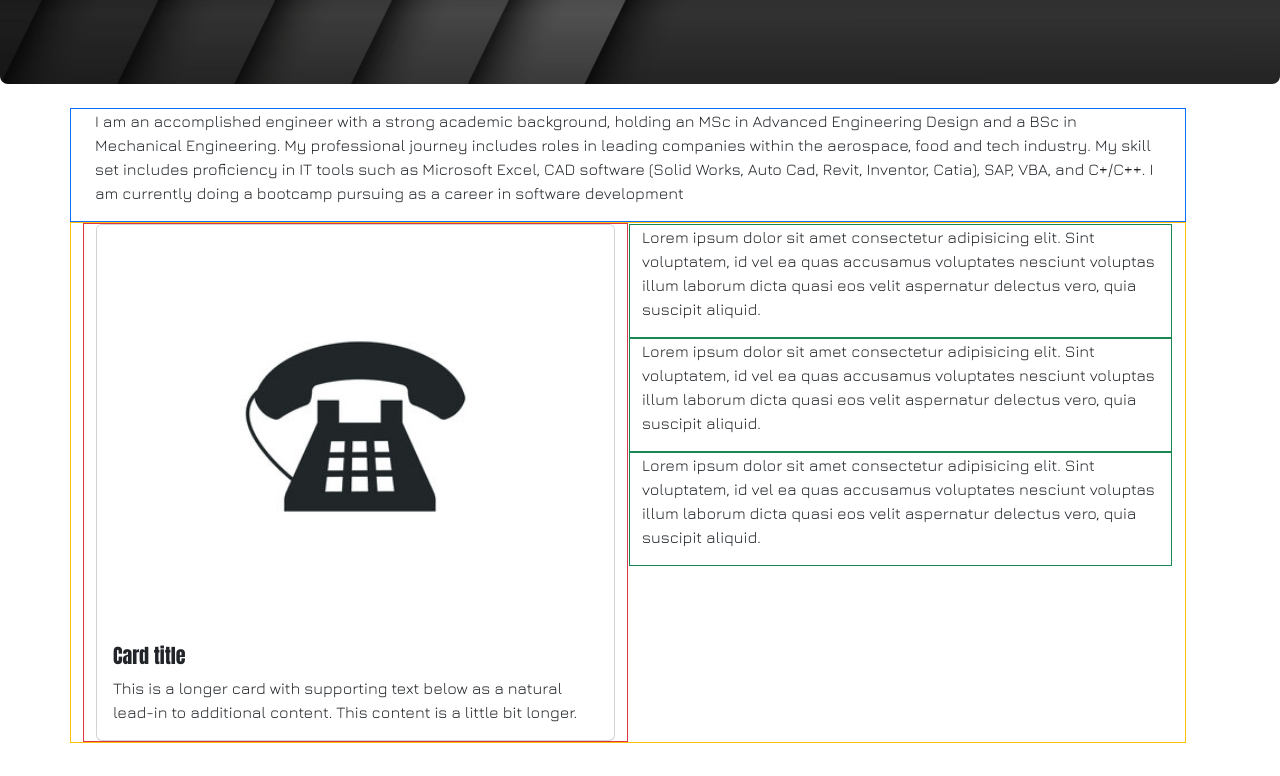
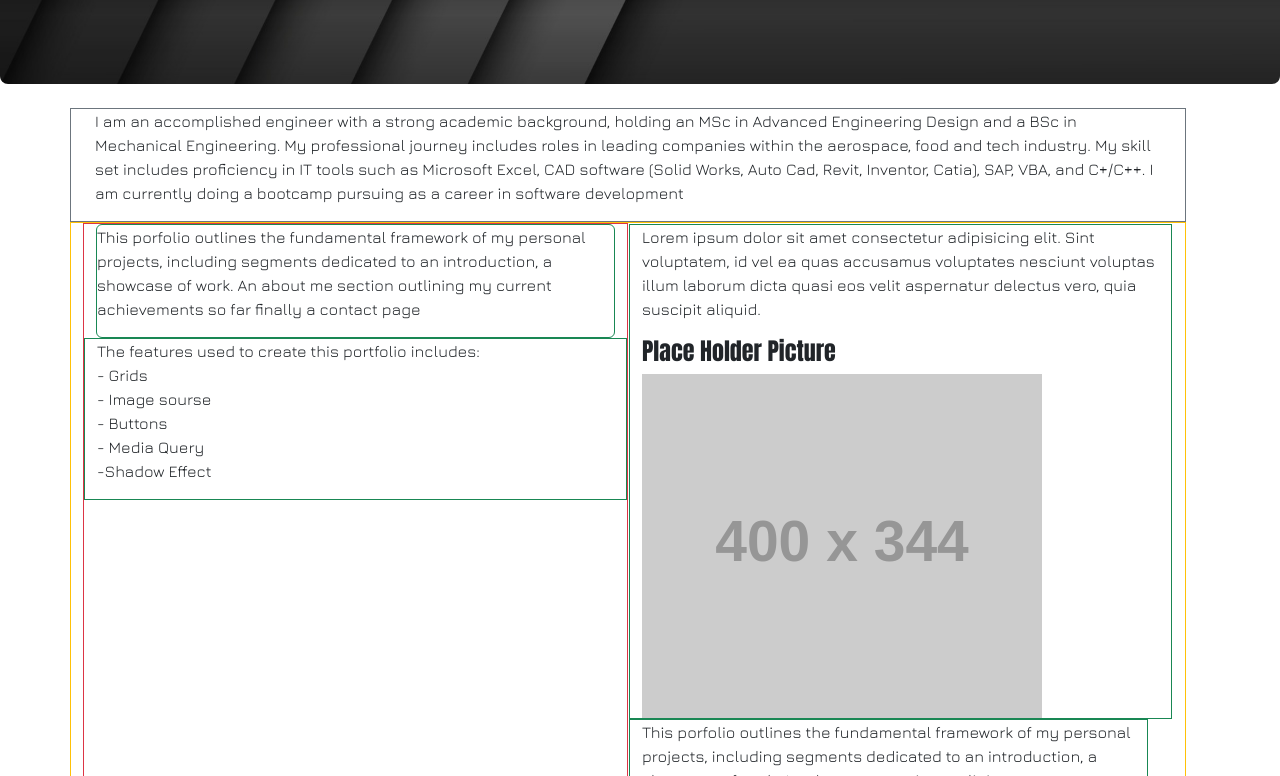
Before and after one commit to Quarshie30/PortfolioBootstrap, a plain HTML site: page index.html in a window 1280 px wide. Shown: the part 176-952 px from the top of the page. Before the commit the page ends 919 px from the top, so only its background shows below. Drawn offline with nearby package versions, Linux system fonts and the light colour scheme; placeholder pictures from the web are drawn by us.

Commit message:
Work section and skills content added, placeholders added

```diff
--- a/css/index.css
+++ b/css/index.css
@@ -87,3 +87,6 @@ footer {
 .card {
   margin: 0 auto;
 }
+.h4{
+  text-align: center;
+}
--- a/index.html
+++ b/index.html
@@ -53,39 +53,53 @@
     <div class="container-fluid py-5 Jumbo-bkgrnd2">
       <h1 class="display-5 fw-bold">Eyram Portfolio</h1>
       <p class="col-md-12 fs-4">Front End - Skills & Work</p>
+      <!-- <img src="./images/ProfilePic.jpg" class="w-100 vh-50" alt="..."> -->
     </div>
   </div>
   <!-- End jumbotron -->
 
   <!-- Contatiner/Cards -->
   <div class="container row w-100 vh-50 m-auto">
-    <div class="row border border-primary">
+    <div class="row border border-secondary">
         <p>I am an accomplished engineer with a strong academic background, holding an MSc in Advanced Engineering Design and a BSc in Mechanical Engineering.
           My professional journey includes roles in leading companies within the aerospace, food and tech industry.
           My skill set includes proficiency in IT tools such as Microsoft Excel, CAD software (Solid Works, Auto Cad, Revit, Inventor, Catia), SAP, VBA, and C+/C++.
           I am currently doing a bootcamp pursuing as a career in software development</p>
     </div>
-<div class="row border border-warning">
+<div class="row border border-warning vh-50">
         <div class="col border border-danger">
-            <div class="card">
-                <img src="./images/Phone.jpeg" class="card-img-top w-20 h-20" alt="...">
-                <div class="card-body">
-                  <h5 class="card-title">Card title</h5>
-                  <p class="card-text">This is a longer card with supporting text below as a natural lead-in to additional content. This content is a little bit longer.</p>
-                </div>
-              </div>
+          <div class="card drow border border-success">
+            <p>This porfolio outlines the fundamental framework of my personal projects,
+              including segments dedicated to an introduction, a showcase of work.
+              An about me section outlining my current achievements so far finally a contact page</p>
         </div>
+        <div class="row border border-success">
+            <p> The features used to create this portfolio includes:<br>
+              - Grids<br>
+              - Image sourse<br>
+              - Buttons<br>
+              - Media Query<br>
+              -Shadow Effect<br></p>
+        </div>
+    </div>
         <div class="col border border-white">
             <div class="row border border-success">
-                <p>Lorem ipsum dolor sit amet consectetur adipisicing elit. Sint voluptatem, id vel ea quas accusamus voluptates nesciunt voluptas illum laborum dicta quasi eos velit aspernatur delectus vero, quia suscipit aliquid.</p>
+                <p>Lorem ipsum dolor sit amet consectetur adipisicing elit. Sint voluptatem,
+                  id vel ea quas accusamus voluptates nesciunt voluptas illum laborum dicta quasi eos velit aspernatur delectus vero,
+                  quia suscipit aliquid.</p>
+                  <h4>Place Holder Picture</h4>
+                  <iframe width="400" height="344" src="https://placehold.co/400x344@2x.png" frameborder="1"
+                  allowfullscreen></iframe>
             </div>
-            <div class="row border border-success">
-                <p>Lorem ipsum dolor sit amet consectetur adipisicing elit. Sint voluptatem, id vel ea quas accusamus voluptates nesciunt voluptas illum laborum dicta quasi eos velit aspernatur delectus vero, quia suscipit aliquid.</p>
-            </div>
-            <div class="row border border-success">
-                <p>Lorem ipsum dolor sit amet consectetur adipisicing elit. Sint voluptatem, id vel ea quas accusamus voluptates nesciunt voluptas illum laborum dicta quasi eos velit aspernatur delectus vero, quia suscipit aliquid.</p>
+            <div class="row border border-success w-100">
+                <p>This porfolio outlines the fundamental framework of my personal projects, including segments dedicated to an introduction, a showcase of work.
+                  An about me section outlining my current achievements so far finally a contact page</p>
+                  <h4>Place Holder Video</h4>
+                  <iframe width="600" height="344" src="https://placehold.co/1920x1080.mp4" frameborder="0"
+                  allowfullscreen></iframe>
             </div>
         </div>
+      </div>
   <!-- Contatiner/Cards End-->
 
   <!-- Optional JavaScript -->
```
Also changed, not shown: images/ProfilePic.jpg (added).
